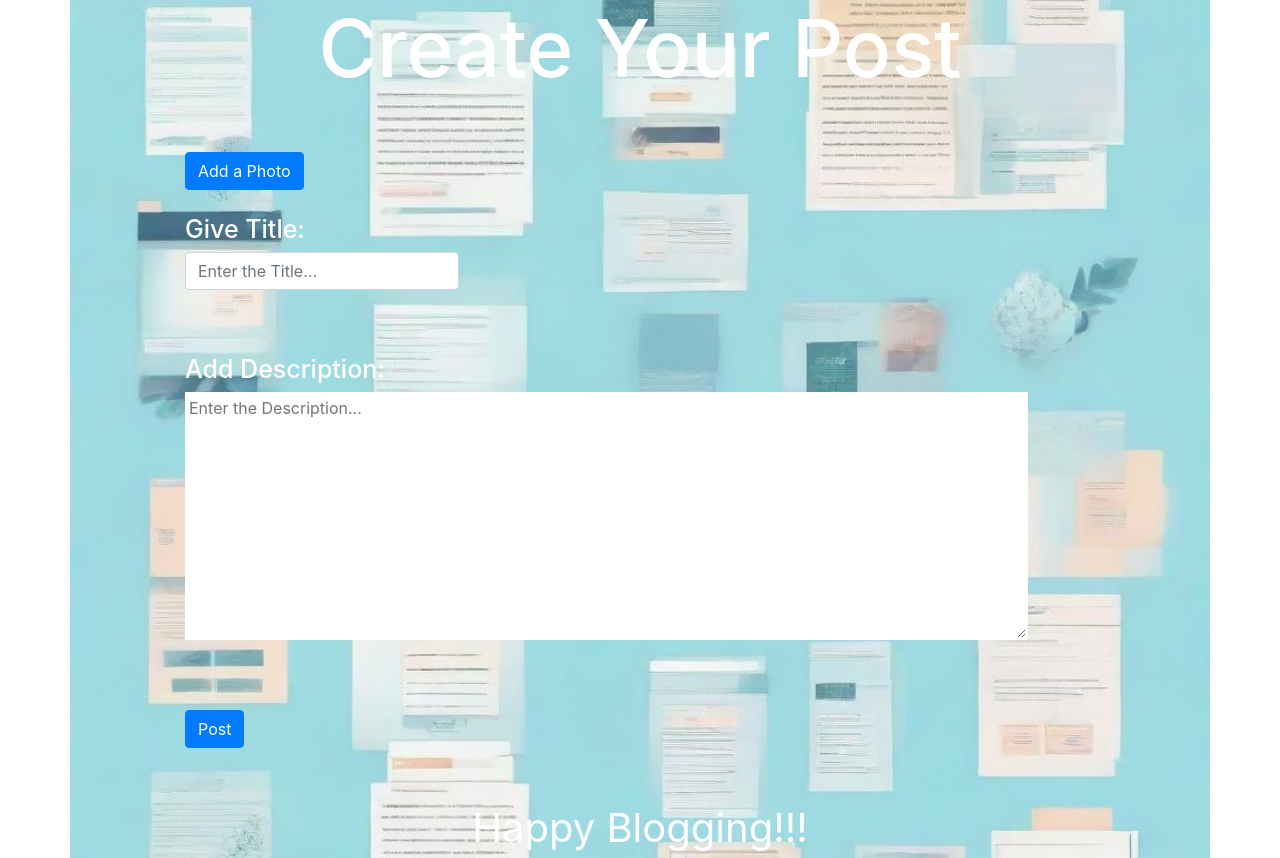
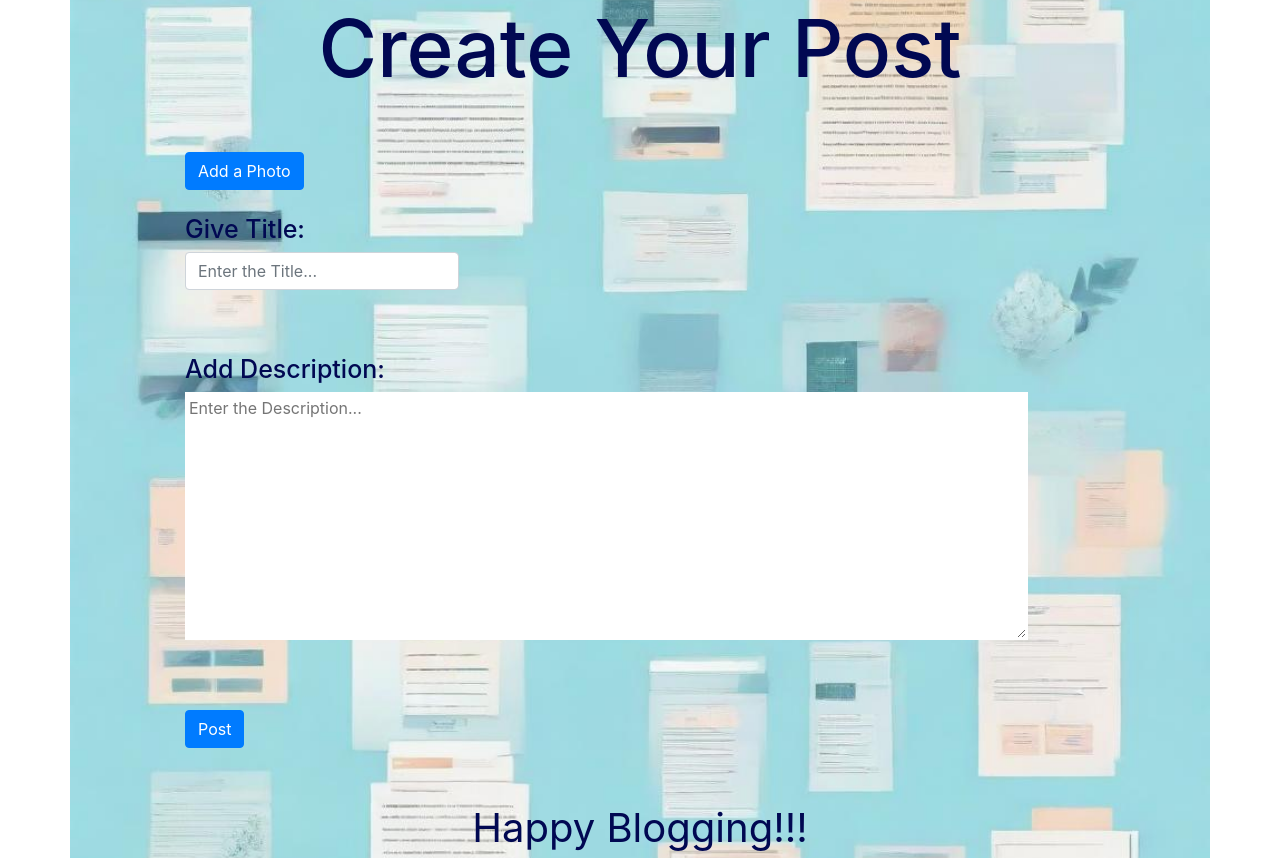
Before and after one commit to Sanviiiii/Blogging-Platform, a Django app: page /create/ in a window 1280 px wide. Run offline with Django 4.2, Linux system fonts and the light colour scheme.

```diff
--- a/blog_platform/static/styles.css
+++ b/blog_platform/static/styles.css
@@ -11,14 +11,14 @@
 }
 
 div h1{
-    color: #FFFFFF;
+    color: #010852;
     font-size:80px;
     display: flex;
     align-items: center;
     justify-content: center;
 }
 .headings{
-    color: #FFFFFF;
+    color:  #010852;
     font-size: 25px;
     margin-left: 100px;
 
@@ -50,7 +50,7 @@ border: 2px solid white;
 }
 .happy{
 
-        color: #FFFFFF;
+        color:  #010852;
         font-size:40px;
         display: flex;
         align-items: center;
```
Also changed, not shown: db.sqlite3.
